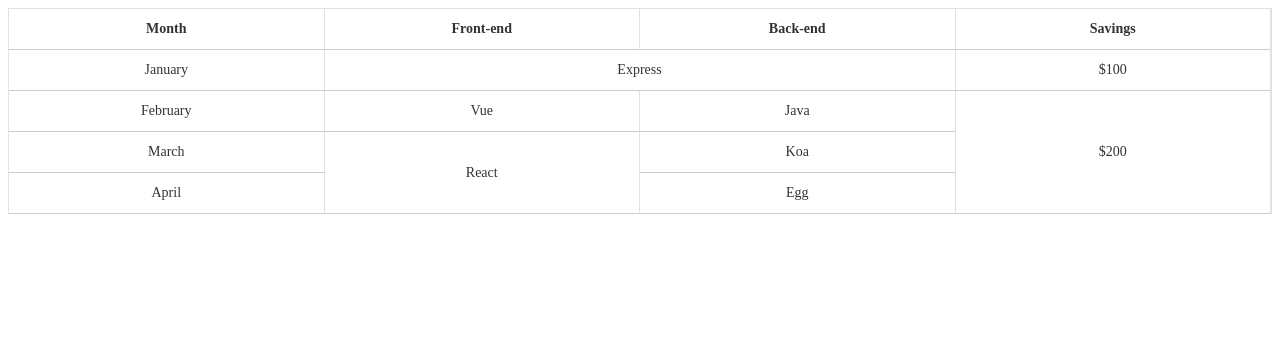
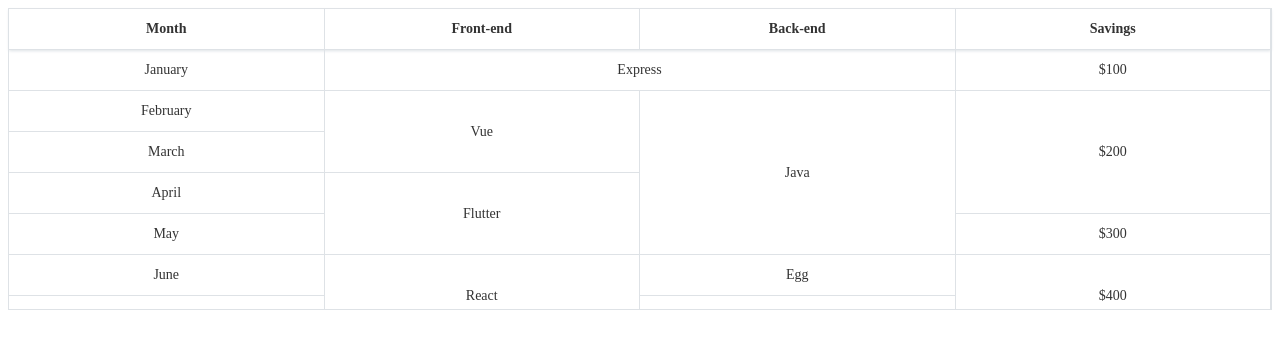
Before and after one commit to ZHONGJIAFENG7/Vue, a Vue app: page /#/ in a window 1280 px wide. Shown: the top 348 px of the page. Built offline with nearby package versions, Linux system fonts and the light colour scheme.

Commit message:
feat: 头部固定，列表滚动

```diff
--- a/src/components/MergeTable.vue
+++ b/src/components/MergeTable.vue
@@ -18,8 +18,21 @@
           backEnd: 'Java',
           savings: '$200'
         },
-        { month: 'March', frontEnd: 'React', backEnd: 'Koa', savings: '$200' },
-        { month: 'April', frontEnd: 'React', backEnd: 'Egg', savings: '$200' }
+        { month: 'March', frontEnd: 'Vue', backEnd: 'Java', savings: '$200' },
+        {
+          month: 'April',
+          frontEnd: 'Flutter',
+          backEnd: 'Java',
+          savings: '$200'
+        },
+        {
+          month: 'May',
+          frontEnd: 'Flutter',
+          backEnd: 'Java',
+          savings: '$300'
+        },
+        { month: 'June', frontEnd: 'React', backEnd: 'Egg', savings: '$400' },
+        { month: 'July', frontEnd: 'React', backEnd: 'Koa', savings: '$400' }
       ]
     },
     columns: {
@@ -50,6 +63,7 @@
   },
   data() {
     return {
+      hideBottomBorder: false, // 监听滚动条是否滚到最后
       rowSpanInst: {}, // 记录每一列的合并信息
       rowPos: {}, // 记录每一列的位置，如果前后两项不合并在位置后移
       colSpanInst: [], // 记录每一行的合并信息
@@ -58,6 +72,18 @@
   },
   created() {
     this.init();
+    const scrollListener = e => {
+      const scrollHeight = e.target.scrollHeight;
+      const scrollTop = e.target.scrollTop;
+      const offsetHeight = e.target.offsetHeight;
+      this.hideBottomBorder = offsetHeight + scrollTop >= scrollHeight;
+    };
+    this.$on('hook:mounted', () =>
+      this.$refs['tb-body'].addEventListener('scroll', scrollListener)
+    );
+    this.$on('hook:beforeDestroy', () => {
+      this.$refs['tb-body'].removeEventListener('scroll', scrollListener);
+    });
   },
   methods: {
     init() {
@@ -143,6 +169,11 @@
   },
   render(h) {
     return (
+      <div
+        staticClass="tb-container"
+        class={{ 'hide-border-bottom': this.hideBottomBorder }}
+      >
+        <div class="tb-header">
           <table class="raw-table">
             <thead>
               <tr>
@@ -151,6 +182,11 @@
                 ))}
               </tr>
             </thead>
+          </table>
+        </div>
+        <div class="tb-body" ref="tb-body">
+          <table class="raw-table">
+            <tbody>
               {this.tableData.map((data, index) => {
                 return (
                   <tr key={data.prop}>
@@ -178,7 +214,10 @@
                   </tr>
                 );
               })}
+            </tbody>
           </table>
+        </div>
+      </div>
     );
   }
 };
@@ -189,11 +228,22 @@
 .hide {
   display: none;
 }
+
+.hide-border-bottom {
+  border-bottom: none !important;
+}
+
+.tb-container {
+  border: 1px solid #dee2e6;
+  margin-bottom: 10px;
+  height: 300px;
+  display: flex;
+  flex-direction: column;
+}
+
 .raw-table {
   width: 100%;
-  margin-bottom: 10px;
   table-layout: fixed;
-  border: 1px solid #dee2e6;
   border-bottom: none;
   border-spacing: 0;
 }
@@ -205,7 +255,30 @@
   word-wrap: break-word;
   padding: 12px;
   vertical-align: middle;
-  border-bottom: 1px solid #ccc;
+  border-bottom: 1px solid #dee2e6;
   border-right: 1px solid #dee2e6;
 }
+
+td {
+  border-bottom: 1px solid #dee2e6;
+}
+
+.tb-header {
+  margin-bottom: 0;
+}
+
+.tb-header tr {
+  box-shadow: 0px 1px 3px #dee2e6;
+}
+
+.tb-body {
+  flex: 1;
+  display: flex;
+  flex-direction: column;
+  overflow: auto;
+}
+
+.tb-body td {
+  border-top: none;
+}
 </style>
```
Lines whose indentation alone changed are shown as unchanged.
